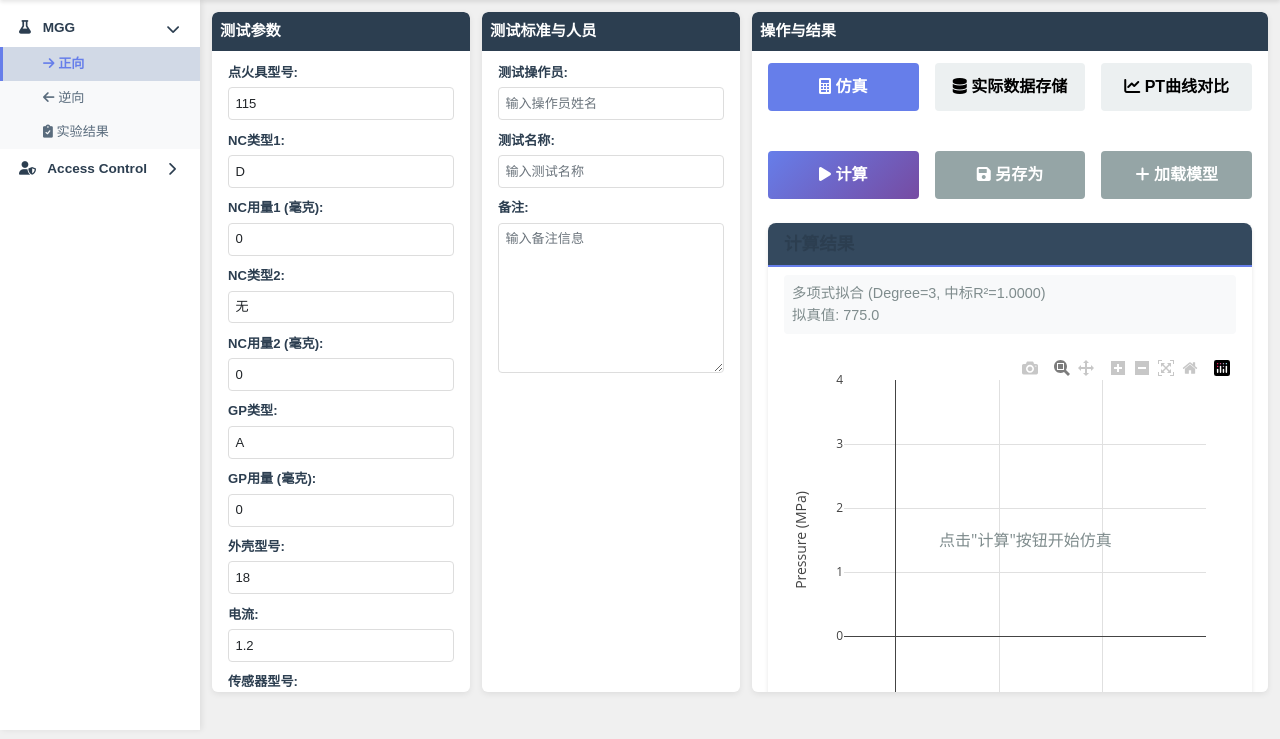
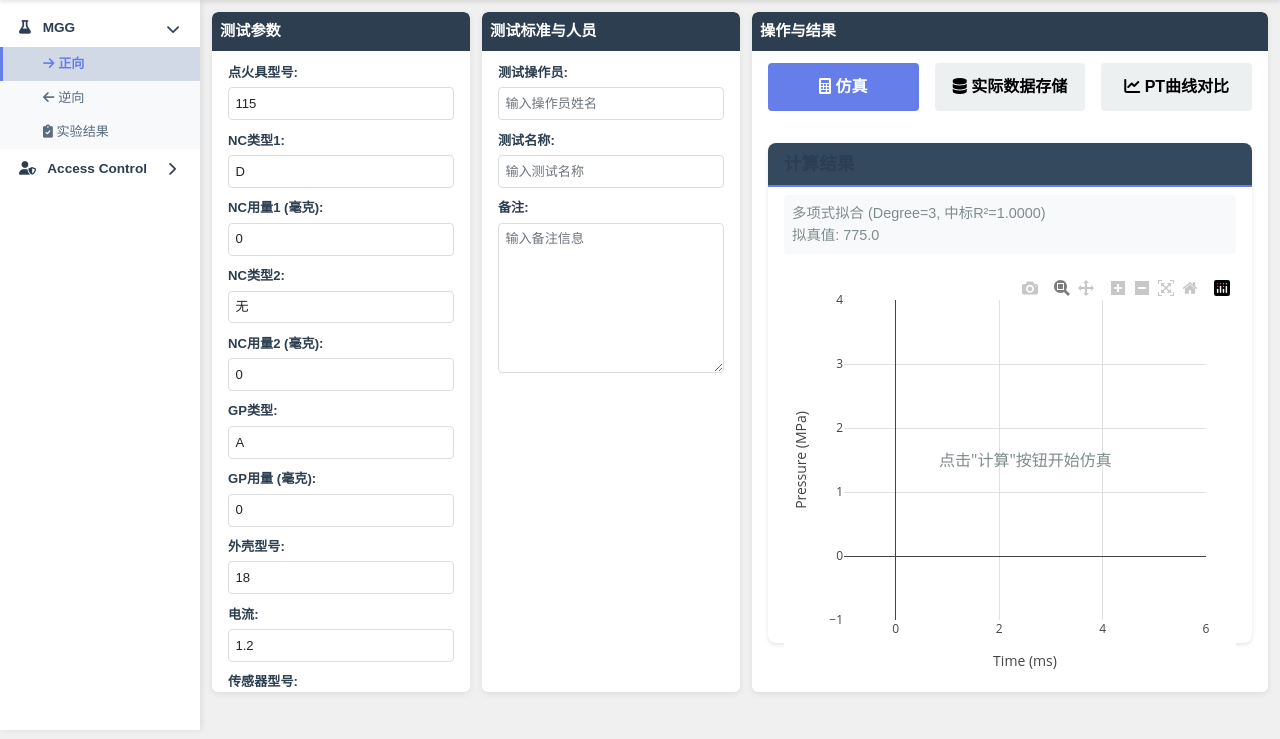
Before and after one commit to Saulliu00/MGG_SYS, a Flask app: page /simulation/ in a window 1280 px wide. Shown: the part 61-800 px from the top of the page. Run offline with Flask 3, Linux system fonts and the light colour scheme; a user stored in the database is signed in; parts of the project's set-up code (start-up, migrations or seed data) failed here and were passed over; some libraries are stand-ins or nearby versions.

Commit message:
Remove all action buttons from Operations and Results section
Removed all action buttons while keeping tab navigation:

Action buttons removed:
- 计算 (Calculate) - from Simulation tab
- 另存为 (Save as) - from Simulation tab
- 加载模型 (Load model) - from Simulation tab
- 上传并存储 (Upload and Store) - from Upload tab
- 刷新对比 (Refresh comparison) - from Comparison tab
- 导出报告 (Export report) - from Comparison tab

Kept (essential navigation):
- Tab buttons: 仿真, 实际数据存储, PT曲线对比

Result: Clean UI with only tab navigation, all action-buttons divs removed

Co-Authored-By: Claude Sonnet 4.5 <noreply@anthropic.com>

```diff
--- a/app/templates/simulation/index.html
+++ b/app/templates/simulation/index.html
@@ -149,19 +149,7 @@
             <!-- Tab Contents -->
             <!-- Simulation Tab -->
             <div id="simulation" class="tab-content active">
-                <div class="action-buttons">
-                    <button type="button" class="btn btn-primary" onclick="runSimulation()">
-                        <i class="fas fa-play"></i> 计算
-                    </button>
-                    <button type="button" class="btn btn-secondary" onclick="alert('另存为功能待实现')">
-                        <i class="fas fa-save"></i> 另存为
-                    </button>
-                    <button type="button" class="btn btn-secondary" onclick="addModelOption()">
-                        <i class="fas fa-plus"></i> 加载模型
-                    </button>
-                </div>
-
-                <div class="chart-container mt-4">
+                <div class="chart-container">
                     <div class="chart-header">计算结果</div>
                     <div class="chart-info">
                         多项式拟合 (Degree=3, 中标R²=1.0000)<br>
@@ -180,12 +168,6 @@
                         <p>点击上传测试数据文件 (.xlsx)</p>
                         <p style="font-size: 0.9rem; color: #7f8c8d;">文件应包含时间和压力两列数据</p>
                     </label>
-                </div>
-
-                <div class="action-buttons">
-                    <button type="button" class="btn btn-success" onclick="uploadTestResult()">
-                        <i class="fas fa-upload"></i> 上传并存储
-                    </button>
                 </div>
             </div>
 
```
